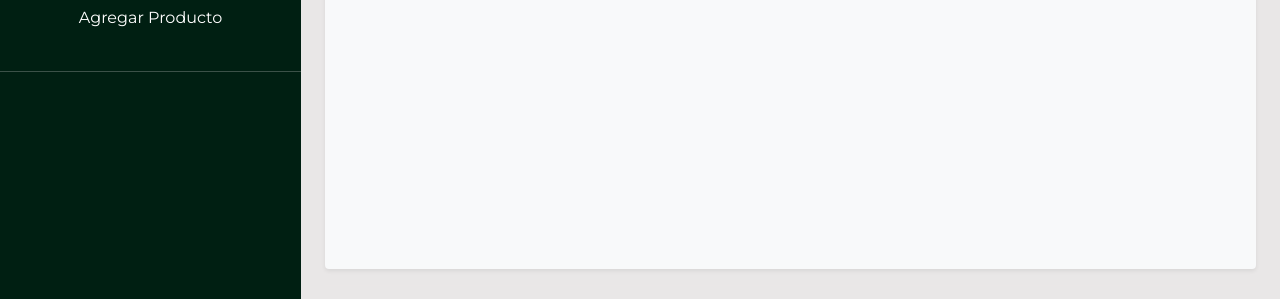
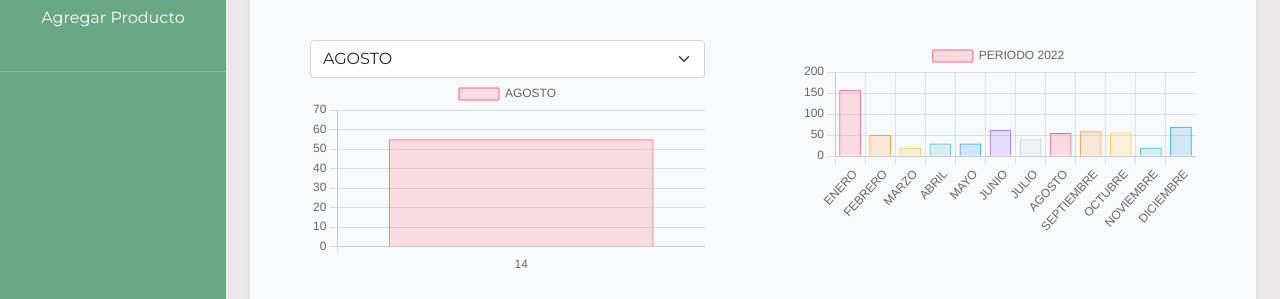
Before and after one commit to gelbass/SistemaGestionMC, a website: page index.html in a window 1280 px wide. Shown: the part 226-525 px from the top of the page. Drawn offline with nearby package versions, Linux system fonts and the light colour scheme; some packages are replaced by stand-ins of ours; a script that the page names is missing.

Commit message:
Modificaciones 07/08

```diff
--- a/data/historicoVentas.json
+++ b/data/historicoVentas.json
@@ -40,5 +40,74 @@
             "dia": 1,
             "venta": 50
         }]
+    },
+    {
+        "mes": "MARZO",
+        "ventas":[{
+            "dia": 5,
+            "venta": 20
+        }]
+    },
+    {
+        "mes": "ABRIL",
+        "ventas":[{
+            "dia": 6,
+            "venta": 30
+        }]
+    },{
+        "mes": "MAYO",
+        "ventas":[{
+            "dia": 30,
+            "venta": 30
+        }]
+    },
+    {
+        "mes": "JUNIO",
+        "ventas":[{
+            "dia": 16,
+            "venta": 63
+        }]
+    },
+    {
+        "mes": "JULIO",
+        "ventas":[{
+            "dia": 22,
+            "venta": 40
+        }]
+    },
+    {
+        "mes": "AGOSTO",
+        "ventas":[{
+            "dia": 14,
+            "venta": 55
+        }]
+    },
+    {
+        "mes": "SEPTIEMBRE",
+        "ventas":[{
+            "dia": 10,
+            "venta": 59
+        }]
+    },
+    {
+        "mes": "OCTUBRE",
+        "ventas":[{
+            "dia": 12,
+            "venta": 56
+        }]
+    },
+    {
+        "mes": "NOVIEMBRE",
+        "ventas":[{
+            "dia": 8,
+            "venta": 20
+        }]
+    },
+    {
+        "mes": "DICIEMBRE",
+        "ventas":[{
+            "dia": 5,
+            "venta": 70
+        }]
     }
 ]
--- a/index.html
+++ b/index.html
@@ -94,6 +94,7 @@
                 <h2>Historico de ventas</h2>
                 <div class="row">
                     <div class="col p-5 gx-2">
+                        <select class="form-select" name="meses" id="select_meses"></select>
                         <canvas id="ventasMensual"></canvas>
                     </div>
                     <div class="col p-5 gx-2">
@@ -120,6 +121,7 @@
         </div>
 
         <!-- FORMULARIOS MODALES - MATERIALES -->
+
         <div class="container__formulario" id="formMateriaPrima">
             <h2 class="d-flex justify-content-center">Ingreso de materia prima</h2>
             <form class="formulario" action="">
--- a/js/index.js
+++ b/js/index.js
@@ -1,41 +1,136 @@
+const fecha = new Date();
+const mesActual = fecha.getMonth() + 1;
+const meses = [{
+    numeroMes: 1,
+    mesTxt: "ENERO"
+}, {
+    numeroMes: 2,
+    mesTxt: "FEBRERO"
+}, {
+    numeroMes: 3,
+    mesTxt: "MARZO"
+}, {
+    numeroMes: 4,
+    mesTxt: "ABRIL"
+}, {
+    numeroMes: 5,
+    mesTxt: "MAYO"
+}, {
+    numeroMes: 6,
+    mesTxt: "JUNIO"
+}, {
+    numeroMes: 7,
+    mesTxt: "JULIO"
+}, {
+    numeroMes: 8,
+    mesTxt: "AGOSTO"
+}, {
+    numeroMes: 9,
+    mesTxt: "SEPTIEMBRE"
+}, {
+    numeroMes: 10,
+    mesTxt: "OCTUBRE"
+}, {
+    numeroMes: 11,
+    mesTxt: "NOVIEMBRE"
+}, {
+    numeroMes: 12,
+    mesTxt: "DICIEMBRE"
+}];
+
+
 // LLAMADA FUNCIONES
-cargarDatos();
+// cargarDatos();
 // ----------------
+let mesSelecionado;
 const diaLabel = [];
 const ventasLabel = [];
 let meseLabel;
 const mesesLabel = [];
 const listaVentas = [];
-const listaAnual = JSON.parse(localStorage.getItem("historicoVentas"));
-// CHATS
+let listaAnual;
+
+let select = document.querySelector("#select_meses");
+// const selectMeses = () => {
+for (const item of meses) {
+    let opcion = document.createElement('option');
+    opcion.setAttribute("value", item.numeroMes);
+    opcion.text = item.mesTxt;
+    select.append(opcion);
+}
+select.value = mesActual;
+console.log();
+mesSelecionado = select[select.value - 1].innerText;
 
 const ventaDelMes = (mesVenta) => {
-    const mes = listaAnual.find(valor => valor.mes == mesVenta);
-    meseLabel=mes.mes;
-    mes.ventas.forEach(elemento => {
+    ventasLabel.splice(0,ventasLabel.length)
+    diaLabel.splice(0,diaLabel.length)
+    const listadoMes = listaAnual.find(valor => valor.mes == mesVenta);
+    meseLabel = listadoMes.mes;
+    listadoMes.ventas.forEach(elemento => {
         diaLabel.push(elemento.dia);
         ventasLabel.push(elemento.venta);
     });
 }
-ventaDelMes("ENERO");
 
 const calculoVentasAnuales = () => {
+    listaAnual.forEach(elemento => {
         let ventas = 0;
-    console.log(ventas);
-    listaAnual.forEach(elemento => {
         mesesLabel.push(elemento.mes);
         elemento.ventas.forEach(dias => {
-            console.log(dias.venta);
             ventasLabel.push(dias.venta);
             ventas += dias.venta;
-            console.log(ventas);
         });
         listaVentas.push(ventas);
-        console.log(listaVentas);
     });
 }
-calculoVentasAnuales();
+// CHATS
+let chartVentasMensual = null;
+const graficaMensual = () => {
+    const mensual = document.getElementById('ventasMensual');
 
+    if (chartVentasMensual != null) {
+        chartVentasMensual.destroy();
+    }
+
+    const diasMesActual = diaLabel;
+    const datadiasMesActual = {
+        labels: diasMesActual,
+        datasets: [{
+            label: meseLabel,
+            data: ventasLabel,
+            backgroundColor: [
+                'rgba(255, 99, 132, 0.2)',
+                'rgba(255, 159, 64, 0.2)',
+                'rgba(255, 205, 86, 0.2)',
+                'rgba(75, 192, 192, 0.2)',
+                'rgba(54, 162, 235, 0.2)',
+                'rgba(153, 102, 255, 0.2)',
+                'rgba(201, 203, 207, 0.2)'
+            ],
+            borderColor: [
+                'rgb(255, 99, 132)',
+                'rgb(255, 159, 64)',
+                'rgb(255, 205, 86)',
+                'rgb(75, 192, 192)',
+                'rgb(54, 162, 235)',
+                'rgb(153, 102, 255)',
+                'rgb(201, 203, 207)'
+            ],
+            borderWidth: 1
+        }]
+    };
+    const ventasMensual = {
+        type: 'bar',
+        data: datadiasMesActual,
+    };
+    chartVentasMensual = new Chart(mensual, ventasMensual);
+}
+
+
+const graficaAnual = () => {
+    const anual = document.getElementById('ventasAnuales');
+    let chartVentasAnuales;
     const meses = mesesLabel;
     const dataVentasAnuales = {
         labels: meses,
@@ -67,42 +162,21 @@ const ventasAnuales = {
         type: 'bar',
         data: dataVentasAnuales,
     };
-const diasMesActual = diaLabel;
-const datadiasMesActual = {
-    labels: diasMesActual,
-    datasets: [{
-        label: meseLabel,
-        data: ventasLabel,
-        backgroundColor: [
-            'rgba(255, 99, 132, 0.2)',
-            'rgba(255, 159, 64, 0.2)',
-            'rgba(255, 205, 86, 0.2)',
-            'rgba(75, 192, 192, 0.2)',
-            'rgba(54, 162, 235, 0.2)',
-            'rgba(153, 102, 255, 0.2)',
-            'rgba(201, 203, 207, 0.2)'
-        ],
-        borderColor: [
-            'rgb(255, 99, 132)',
-            'rgb(255, 159, 64)',
-            'rgb(255, 205, 86)',
-            'rgb(75, 192, 192)',
-            'rgb(54, 162, 235)',
-            'rgb(153, 102, 255)',
-            'rgb(201, 203, 207)'
-        ],
-        borderWidth: 1
-    }]
-};
-const ventasMensual = {
-    type: 'bar',
-    data: datadiasMesActual,
-};
 
-const anual = document.getElementById('ventasAnuales');
-const chartVentasAnuales = new Chart(anual, ventasAnuales);
-const mensual = document.getElementById('ventasMensual');
-const chartVentasMensual = new Chart(mensual, ventasMensual);
+    chartVentasAnuales = new Chart(anual, ventasAnuales);
+
+}
+// ----------------
+const cargarDataIndex = async () => {
+    await cargarDatos();
+    listaAnual = JSON.parse(localStorage.getItem("historicoVentas"));
+    ventaDelMes(mesSelecionado);
+    calculoVentasAnuales();
+    graficaMensual();
+    graficaAnual();
+}
+
+cargarDataIndex();
 
 // EVENTOS
 menuSecundarioMateriaPrima.addEventListener("click", () => mostrarFormulario("formMateriaPrima"));
@@ -115,4 +189,11 @@ formularioMateriaPrima.addEventListener("submit", validarFormMateriaPrima);
 formularioProducto.addEventListener("submit", validarFormProducto);
 
 addIngrediente.addEventListener("click", selectIngredientes);
+
+select.onchange = function () {
+    let options = select.getElementsByTagName("option");
+    mesSelecionado = options[select.selectedIndex].innerText;
+    ventaDelMes(mesSelecionado);
+    graficaMensual();
+};
 // -------------------------------
--- a/js/script.js
+++ b/js/script.js
@@ -49,30 +49,14 @@ const materiaPrimaExiste = (array, elemento, opcion) => {
     }
 }
 
-// const costoPorIngrediente = ({
-//     nomProducto,
-//     ingredientesProducto
-// }) => {
-//     let costoIngrediente = 0;
-//     const MANODEOBRA = 300;
-//     for (const item of ingredientesProducto) {
-//         costoIngrediente += (item.cantidad / item.ingrediente.cantidadEmpaque) * item.ingrediente.costoEmpaque;
-//     };
-//     let venta = costoIngrediente + MANODEOBRA
-//     listadoPrecios.push({
-//         producto: nomProducto,
-//         precioVenta: venta
-//     });
-//     return venta;
-// }
-
 // CREAR TABLAS
 const constructorTablas = (array, contenedor, tipo) => {
     switch (tipo) {
         case 'producto':
-            let producto = document.createElement('h3');
             for (const elemento of array) {
+                let producto = document.createElement('h3');
                 producto.innerHTML = elemento.nomProducto;
+                console.log(elemento.nomProducto);
                 document.getElementById(contenedor).append(producto);
 
                 let tableP = document.createElement('table');
@@ -166,16 +150,12 @@ const sessionExistente = () => {
     listadoMateriaPrima = JSON.parse(localStorage.getItem("materiaPrima"));
     inventarioMateriaPrima = JSON.parse(sessionStorage.getItem("inventarioMp"));
     listadoProducto = JSON.parse(sessionStorage.getItem("productos"));
-    // constructorTablas(inventarioMateriaPrima, "tbMateriales");
-    // constructorTablas(listadoProducto, "productos", "producto");
 }
 
 const nuevoInicioSession = () => {
     listadoMateriaPrima = JSON.parse(localStorage.getItem("materiaPrima"));
     inventarioMateriaPrima = JSON.parse(localStorage.getItem("inventarioMp"));
     listadoProducto = JSON.parse(localStorage.getItem("productos"));
-    // constructorTablas(inventarioMateriaPrima, "tbMateriales");
-    // constructorTablas(listadoProducto, "productos", "producto");
 }
 
 const calculoPrecio = (listadoMateriaPrima, listadoProducto) => {
@@ -204,7 +184,8 @@ const cargarDatos = async () => {
     sessionStorage.getItem("nuevaSession") == 'si' ? nuevoInicioSession() : sessionExistente();
     calculoPrecio(listadoMateriaPrima, listadoProducto);
 }
-
+// --------------------
+// CONTROL FORMULARIOS
 const mostrarFormulario = (componente) => {
     let formulario = document.getElementById(componente);
     formulario.style.display = "block";
@@ -253,7 +234,7 @@ const agregarMateriaPrima = (nombreMateriaPrima) => {
     sessionStorage.setItem("inventarioMp", JSON.stringify(inventarioMateriaPrima));
     sessionStorage.setItem("nuevaSession", "no");
     inventarioMateriaPrima = JSON.parse(sessionStorage.getItem("materiaPrima"));
-    constructorTablas(inventarioMateriaPrima, "tbMateriales");
+    // constructorTablas(inventarioMateriaPrima, "tbMateriales");
     empaque.innerHTML = "";
     costoEmpaque.innerHTML = "";
     Swal.fire({
--- a/scss/styles.scss
+++ b/scss/styles.scss
@@ -10,7 +10,7 @@ main {
     height: 100vh;
     display: grid;
     grid-auto-columns: 1fr;
-    grid-template-columns: 0.4fr 1.3fr;
+    grid-template-columns: 0.3fr 1.4fr;
     grid-template-rows: 1fr;
     gap: 0px;
     grid-template-areas:
@@ -28,7 +28,7 @@ main {
 }
 
 .menuSecundario {
-    background-color: #001f12;
+    background-color: #68a784;
     grid-area: menuSecundario;
     padding-top: 1em;
 }
```
Also changed, not shown: pages/inventario.html (+1 -1 lines), pages/productos.html (+2 -1 lines), css/styles.css. Lines whose indentation alone changed are shown as unchanged.
